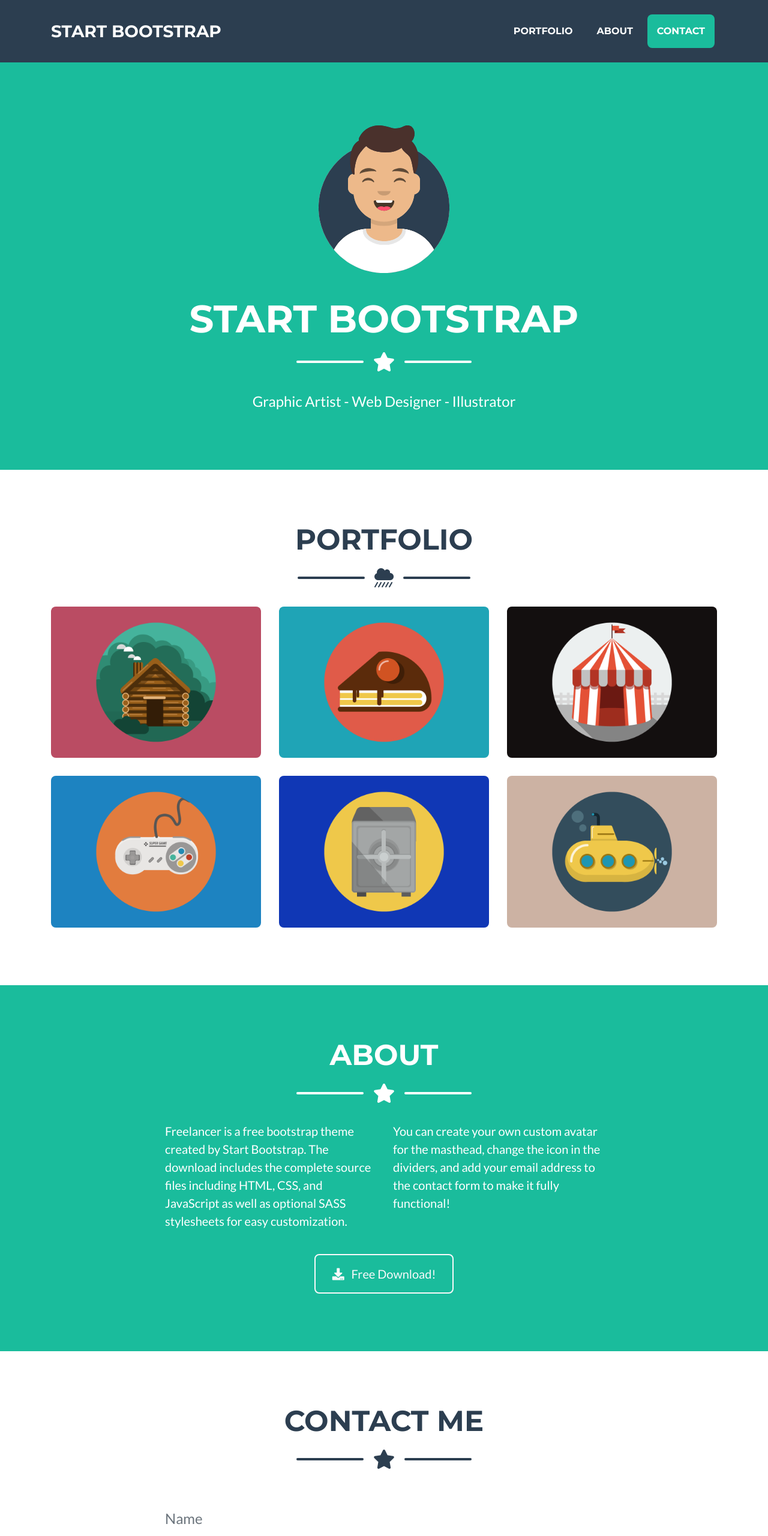
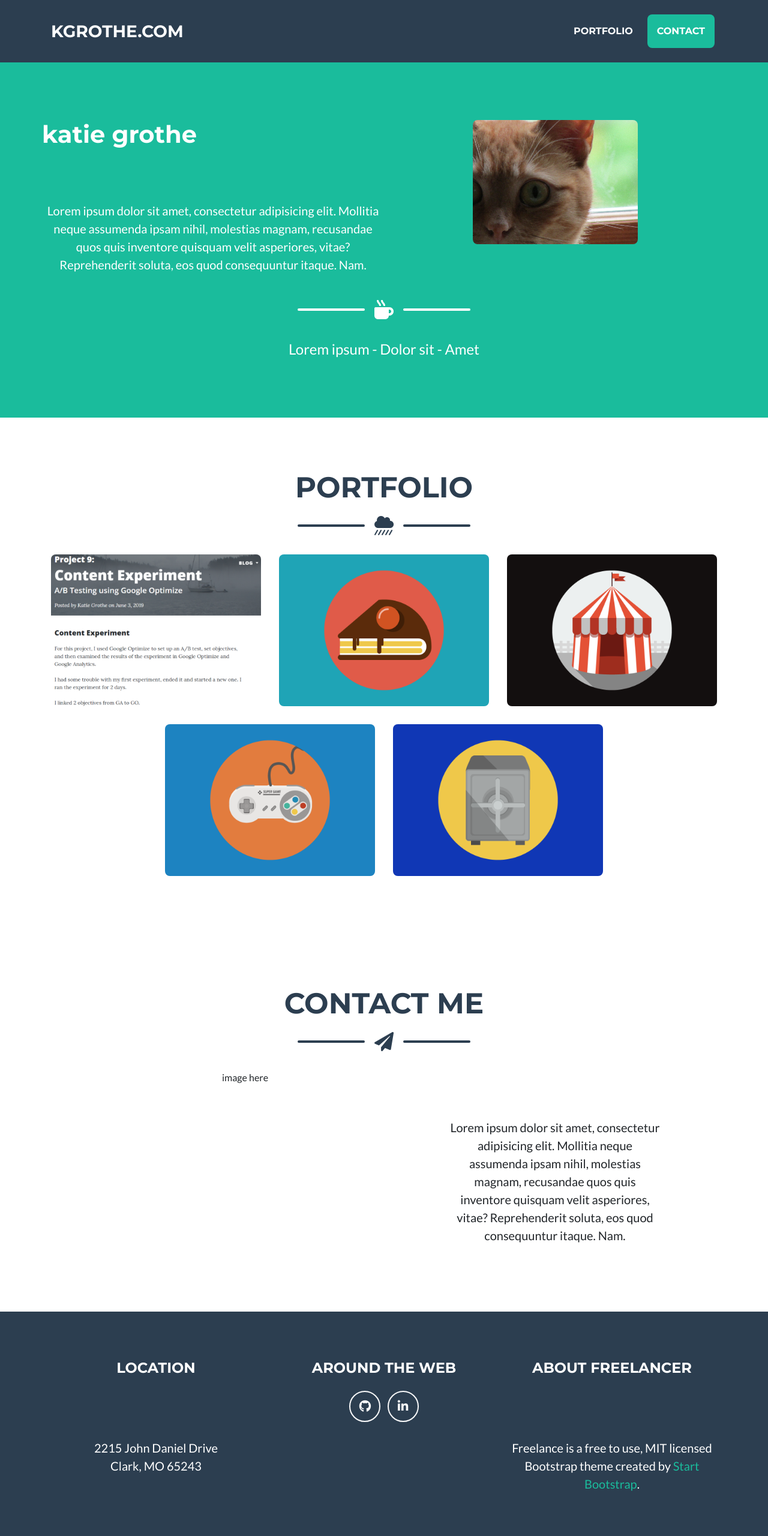
Before and after one commit to kgrothe/kgrothe.github.io, a website with bundled scripts: page index.html in a window 1280 px wide. Shown: the top 2560 px of the page at 60% size. Built offline with nearby package versions, Linux system fonts and the light colour scheme.

Commit message:
modified files

```diff
--- /dev/null
+++ b/css/styles.css
@@ -0,0 +1,21 @@
+/*!
+ * Styles
+ */
+
+ /*.bg-primary {
+     background-color: olive !important;
+ }
+*/
+
+ .text-uppercase {
+    text-transform: lowercase !important;
+  }
+
+  h1.heading {
+    text-align: center;
+  }
+
+  .lead {
+    padding-top: 4em !important;
+    text-align: center;
+  }
--- a/index.html
+++ b/index.html
@@ -8,7 +8,7 @@
   <meta name="description" content="">
   <meta name="author" content="">
 
-  <title>Freelancer - Start Bootstrap Theme</title>
+  <title>Katie G's Portfolio</title>
 
   <!-- Custom fonts for this theme -->
   <link href="vendor/fontawesome-free/css/all.min.css" rel="stylesheet" type="text/css">
@@ -17,6 +17,7 @@
 
   <!-- Theme CSS -->
   <link href="css/freelancer.min.css" rel="stylesheet">
+  <link href="css/styles.css" rel="stylesheet">
 
 </head>
 
@@ -25,7 +26,7 @@
   <!-- Navigation -->
   <nav class="navbar navbar-expand-lg bg-secondary text-uppercase fixed-top" id="mainNav">
     <div class="container">
-      <a class="navbar-brand js-scroll-trigger" href="#page-top">Start Bootstrap</a>
+      <a class="navbar-brand js-scroll-trigger" href="#page-top">kgrothe.com</a>
       <button class="navbar-toggler navbar-toggler-right text-uppercase font-weight-bold bg-primary text-white rounded" type="button" data-toggle="collapse" data-target="#navbarResponsive" aria-controls="navbarResponsive" aria-expanded="false" aria-label="Toggle navigation">
         Menu
         <i class="fas fa-bars"></i>
@@ -35,9 +36,7 @@
           <li class="nav-item mx-0 mx-lg-1">
             <a class="nav-link py-3 px-0 px-lg-3 rounded js-scroll-trigger" href="#portfolio">Portfolio</a>
           </li>
-          <li class="nav-item mx-0 mx-lg-1">
-            <a class="nav-link py-3 px-0 px-lg-3 rounded js-scroll-trigger" href="#about">About</a>
-          </li>
+
           <li class="nav-item mx-0 mx-lg-1">
             <a class="nav-link py-3 px-0 px-lg-3 rounded js-scroll-trigger" href="#contact">Contact</a>
           </li>
@@ -48,25 +47,48 @@
 
   <!-- Masthead -->
   <header class="masthead bg-primary text-white text-center">
-    <div class="container d-flex align-items-center flex-column">
+    <!--<div class="container d-flex align-items-center flex-column"> -->
 
       <!-- Masthead Avatar Image -->
-      <img class="masthead-avatar mb-5" src="img/avataaars.svg" alt="">
+      <!--<img class="masthead-avatar mb-5" src="img/avataaars.svg" alt="">-->
 
-      <!-- Masthead Heading -->
-      <h1 class="masthead-heading text-uppercase mb-0">Start Bootstrap</h1>
+      <div class="container">
+        <div class="row">
+          <div class="col-sm">
+             <!-- Masthead Heading -->
+            <div class="row">
+           <!---- <h1 class="masthead-heading text-uppercase mb-0"> --> <h1 class="heading">katie grothe</h1>
+            </div>
+            <div class="row">
+              <p class="lead">Lorem ipsum dolor sit amet, consectetur adipisicing elit.
+                Mollitia neque assumenda ipsam nihil, molestias magnam, recusandae quos
+                quis inventore quisquam velit asperiores, vitae? Reprehenderit soluta,
+                eos quod consequuntur itaque. Nam.</p>
+            </div>
+          </div>
+          <div class="col-sm">
+            <img class="img-fluid rounded mb-5" src="img/pepper.png" class="rounded-circle" alt="">
+          </div>
+        </div>
+      </div>
+
+
+      <div class="container d-flex align-items-center flex-column">
+
 
       <!-- Icon Divider -->
       <div class="divider-custom divider-light">
         <div class="divider-custom-line"></div>
         <div class="divider-custom-icon">
-          <i class="fas fa-star"></i>
+          <i class="fas fa-mug-hot"></i>
         </div>
-        <div class="divider-custom-line"></div>
+        <div class="divider-custom-line"> </div>
+
+
       </div>
 
       <!-- Masthead Subheading -->
-      <p class="masthead-subheading font-weight-light mb-0">Graphic Artist - Web Designer - Illustrator</p>
+      <p class="masthead-subheading font-weight-light mb-0">Lorem ipsum - Dolor sit - Amet</p>
 
     </div>
   </header>
@@ -88,7 +110,7 @@
       </div>
 
       <!-- Portfolio Grid Items -->
-      <div class="row">
+      <div class="row justify-content-center">
 
         <!-- Portfolio Item 1 -->
         <div class="col-md-6 col-lg-4">
@@ -98,7 +120,7 @@
                 <i class="fas fa-plus fa-3x"></i>
               </div>
             </div>
-            <img class="img-fluid" src="img/portfolio/cabin.png" alt="">
+            <img class="img-fluid" src="img/portfolio/UserScienceJournal.PNG" alt="">
           </div>
         </div>
 
@@ -126,6 +148,8 @@
           </div>
         </div>
 
+
+
         <!-- Portfolio Item 4 -->
         <div class="col-md-6 col-lg-4">
           <div class="portfolio-item mx-auto" data-toggle="modal" data-target="#portfolioModal4">
@@ -151,6 +175,7 @@
         </div>
 
         <!-- Portfolio Item 6 -->
+        <!--
         <div class="col-md-6 col-lg-4">
           <div class="portfolio-item mx-auto" data-toggle="modal" data-target="#portfolioModal6">
             <div class="portfolio-item-caption d-flex align-items-center justify-content-center h-100 w-100">
@@ -163,19 +188,24 @@
         </div>
 
       </div>
+    -->
       <!-- /.row -->
 
     </div>
   </section>
 
   <!-- About Section -->
+  <!--
   <section class="page-section bg-primary text-white mb-0" id="about">
     <div class="container">
+    -->
+      <!-- About Section Heading -->
 
-      <!-- About Section Heading -->
+      <!--
       <h2 class="page-section-heading text-center text-uppercase text-white">About</h2>
-
+      -->
       <!-- Icon Divider -->
+      <!--
       <div class="divider-custom divider-light">
         <div class="divider-custom-line"></div>
         <div class="divider-custom-icon">
@@ -184,7 +214,10 @@
         <div class="divider-custom-line"></div>
       </div>
 
+    -->
       <!-- About Section Content -->
+
+      <!--
       <div class="row">
         <div class="col-lg-4 ml-auto">
           <p class="lead">Freelancer is a free bootstrap theme created by Start Bootstrap. The download includes the complete source files including HTML, CSS, and JavaScript as well as optional SASS stylesheets for easy customization.</p>
@@ -193,8 +226,11 @@
           <p class="lead">You can create your own custom avatar for the masthead, change the icon in the dividers, and add your email address to the contact form to make it fully functional!</p>
         </div>
       </div>
+    -->
 
       <!-- About Section Button -->
+<!--
+
       <div class="text-center mt-4">
         <a class="btn btn-xl btn-outline-light" href="https://startbootstrap.com/themes/freelancer/">
           <i class="fas fa-download mr-2"></i>
@@ -204,6 +240,8 @@
 
     </div>
   </section>
+
+-->
 
   <!-- Contact Section -->
   <section class="page-section" id="contact">
@@ -216,15 +254,33 @@
       <div class="divider-custom">
         <div class="divider-custom-line"></div>
         <div class="divider-custom-icon">
-          <i class="fas fa-star"></i>
+          <i class="fas fa-paper-plane"></i>
         </div>
         <div class="divider-custom-line"></div>
       </div>
 
       <!-- Contact Section Form -->
+
+
+
       <div class="row">
-        <div class="col-lg-8 mx-auto">
+        <div class="col-md-4 offset-md-3">
+          <p>image here</p>
+        </div>
+
+        <div class="col-md-4">
+            <p class="lead">Lorem ipsum dolor sit amet, consectetur adipisicing elit.
+                Mollitia neque assumenda ipsam nihil, molestias magnam, recusandae quos
+                quis inventore quisquam velit asperiores, vitae? Reprehenderit soluta,
+                eos quod consequuntur itaque. Nam.</p>
+        </div>
+        </div>
+          <!--
+       <div class="col-lg-8 mx-auto"> -->
+
+
           <!-- To configure the contact form email address, go to mail/contact_me.php and update the email address in the PHP file on line 19. -->
+          <!--
           <form name="sentMessage" id="contactForm" novalidate="novalidate">
             <div class="control-group">
               <div class="form-group floating-label-form-group controls mb-0 pb-2">
@@ -260,6 +316,8 @@
               <button type="submit" class="btn btn-primary btn-xl" id="sendMessageButton">Send</button>
             </div>
           </form>
+
+        -->
         </div>
       </div>
 
@@ -281,17 +339,11 @@
         <!-- Footer Social Icons -->
         <div class="col-lg-4 mb-5 mb-lg-0">
           <h4 class="text-uppercase mb-4">Around the Web</h4>
-          <a class="btn btn-outline-light btn-social mx-1" href="#">
-            <i class="fab fa-fw fa-facebook-f"></i>
-          </a>
-          <a class="btn btn-outline-light btn-social mx-1" href="#">
-            <i class="fab fa-fw fa-twitter"></i>
+          <a class="btn btn-outline-light btn-social mx-1" href="https://github.com/kgrothe" target="_blank">
+            <i class="fab fa-fw fa-github"></i>
           </a>
           <a class="btn btn-outline-light btn-social mx-1" href="#">
             <i class="fab fa-fw fa-linkedin-in"></i>
-          </a>
-          <a class="btn btn-outline-light btn-social mx-1" href="#">
-            <i class="fab fa-fw fa-dribbble"></i>
           </a>
         </div>
 
@@ -309,7 +361,7 @@
   <!-- Copyright Section -->
   <section class="copyright py-4 text-center text-white">
     <div class="container">
-      <small>Copyright &copy; Your Website 2019</small>
+      <small>Copyright &copy; Katie Grothe | 2019</small>
     </div>
   </section>
 
@@ -336,23 +388,30 @@
             <div class="row justify-content-center">
               <div class="col-lg-8">
                 <!-- Portfolio Modal - Title -->
-                <h2 class="portfolio-modal-title text-secondary text-uppercase mb-0">Log Cabin</h2>
+                <h2 class="portfolio-modal-title text-secondary text-uppercase mb-0">User Science Journal</h2>
                 <!-- Icon Divider -->
                 <div class="divider-custom">
                   <div class="divider-custom-line"></div>
                   <div class="divider-custom-icon">
-                    <i class="fas fa-star"></i>
+                    <i class="fas fa-microscope"></i>
                   </div>
                   <div class="divider-custom-line"></div>
                 </div>
                 <!-- Portfolio Modal - Image -->
-                <img class="img-fluid rounded mb-5" src="img/portfolio/cabin.png" alt="">
+                <a href="https://kgrothe.com/user-science-journal/" target="_blank"><img class="img-fluid rounded mb-5" src="img/portfolio/UserScienceJournal.PNG" alt="User Science Journal"></a>
                 <!-- Portfolio Modal - Text -->
                 <p class="mb-5">Lorem ipsum dolor sit amet, consectetur adipisicing elit. Mollitia neque assumenda ipsam nihil, molestias magnam, recusandae quos quis inventore quisquam velit asperiores, vitae? Reprehenderit soluta, eos quod consequuntur itaque. Nam.</p>
+
+                <a href="https://github.com/kgrothe/user-science-journal" target="_blank"><button class="btn btn-primary">
+
+                    Code
+
+                </button>
                 <button class="btn btn-primary" href="#" data-dismiss="modal">
-                  <i class="fas fa-times fa-fw"></i>
-                  Close Window
-                </button>
+
+                    <i class="fas fa-times fa-fw"></i>
+                    Close Window
+                  </button>
               </div>
             </div>
           </div>
```
Also changed, not shown: img/pepper.png (added), img/portfolio/UserScienceJournal.PNG (added).
